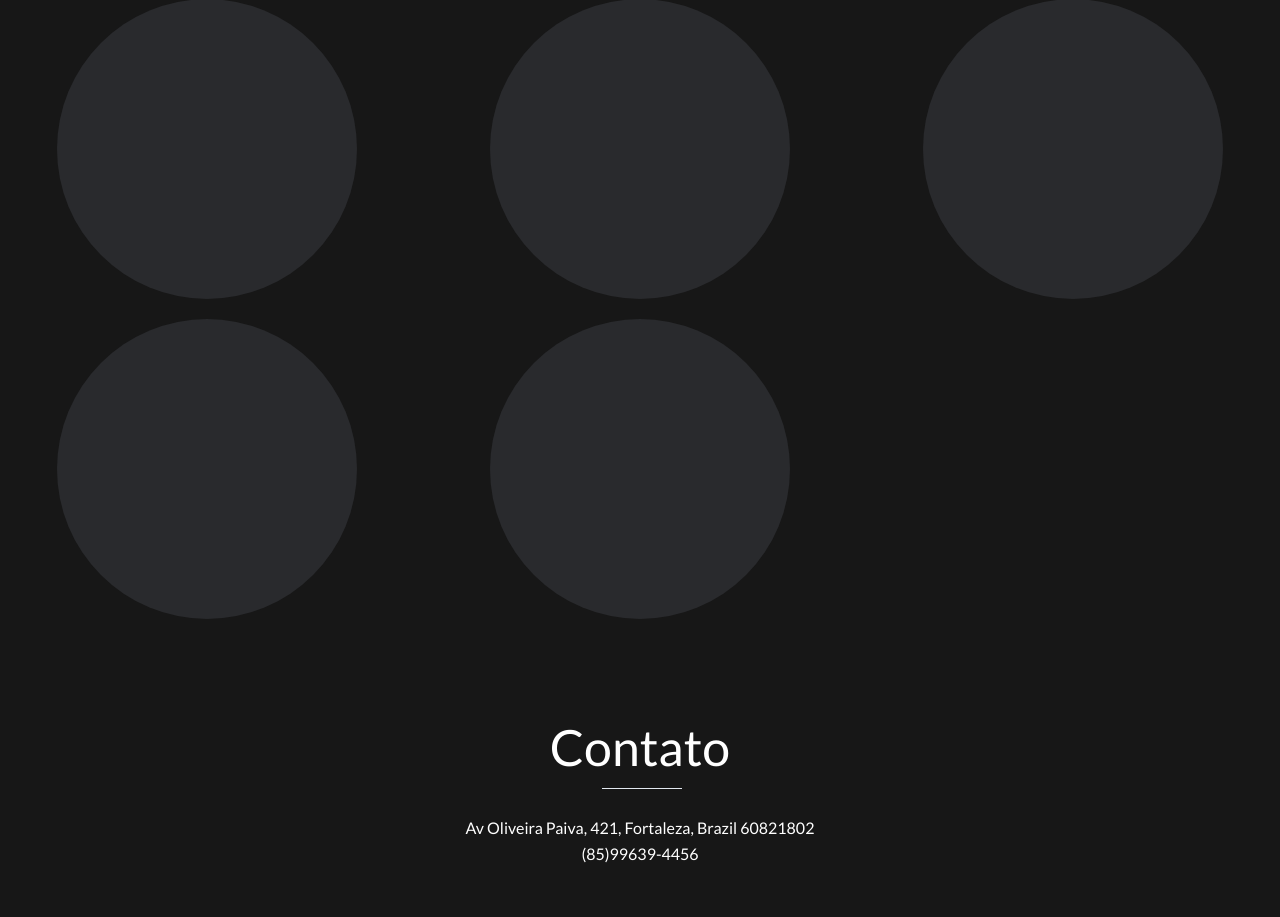
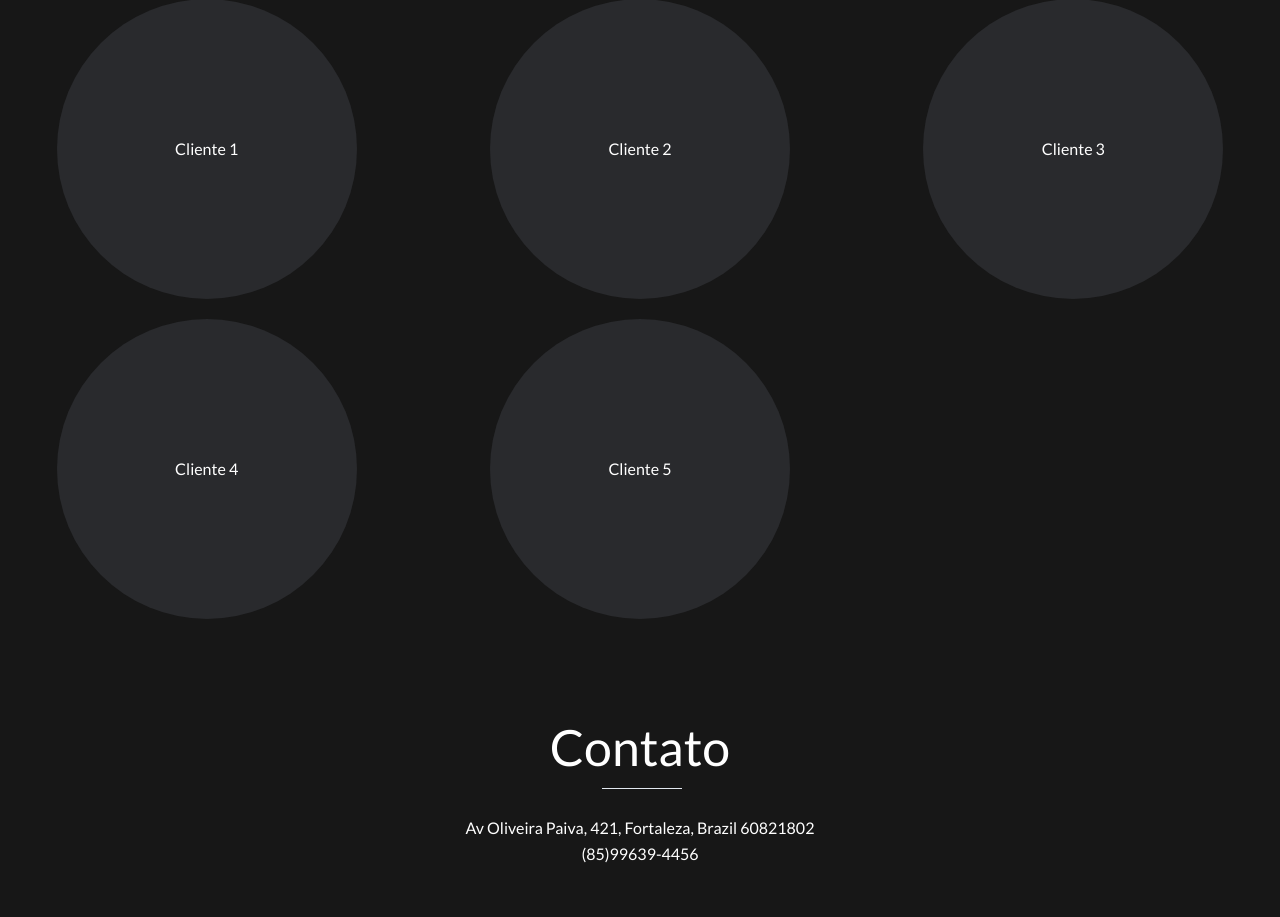
Before and after one commit to GiovanniAsantos/produtora-mov, a React (Vite) app: page / in a window 1280 px wide. Shown: the part 2680-3597 px from the top of the page. Built offline with nearby package versions, Linux system fonts and the light colour scheme.

Commit message:
segue ajuste para quebra na largura de clients 2

```diff
--- a/src/components/layouts/HomeLayout/Clients/Clients.tsx
+++ b/src/components/layouts/HomeLayout/Clients/Clients.tsx
@@ -84,7 +84,16 @@ export const Clients: React.FC = () => {
                 }
                 cursor="pointer"
               >
-                {/* Conteúdo do Card */}
+                <Text
+                  position="absolute"
+                  top="50%"
+                  left="50%"
+                  transform="translate(-50%, -50%)"
+                  color="white"
+                  textAlign="center"
+                >
+                  {client}
+                </Text>
               </Box>
             ))}
           </SimpleGrid>
```
